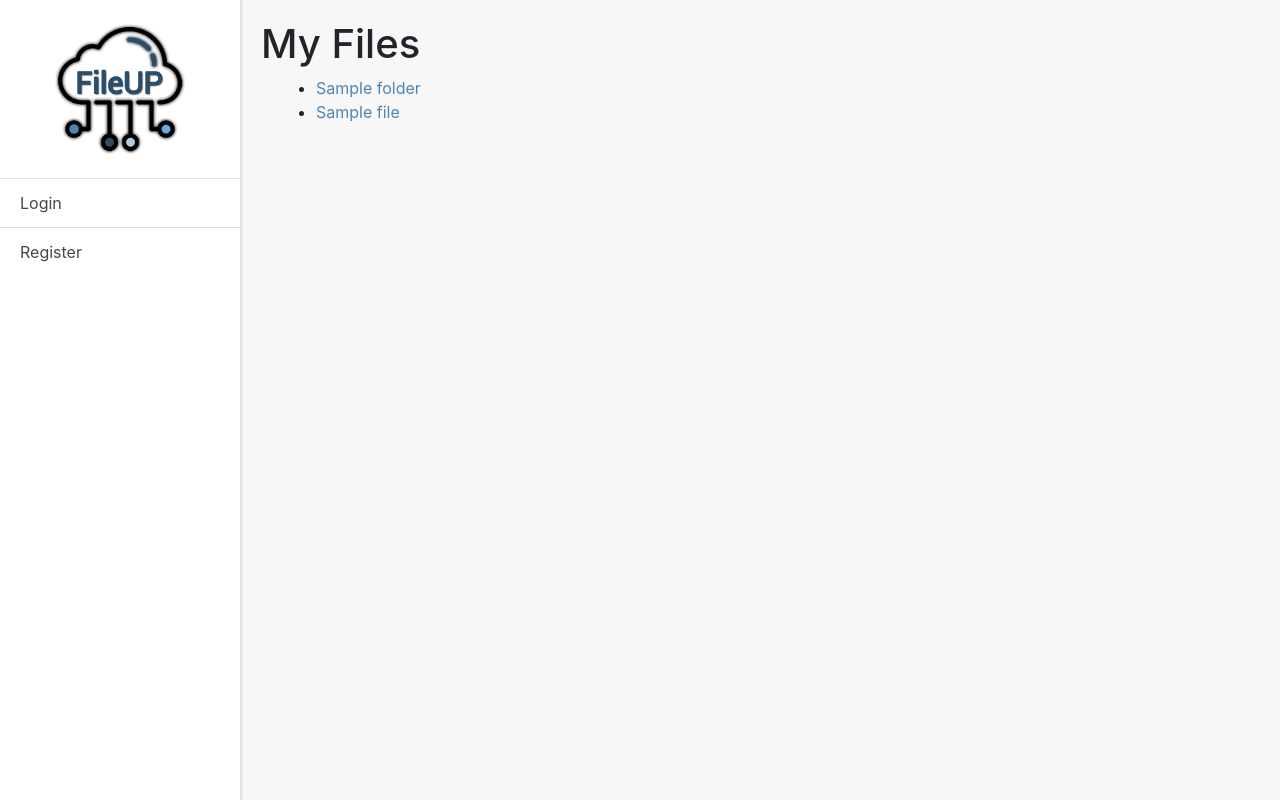
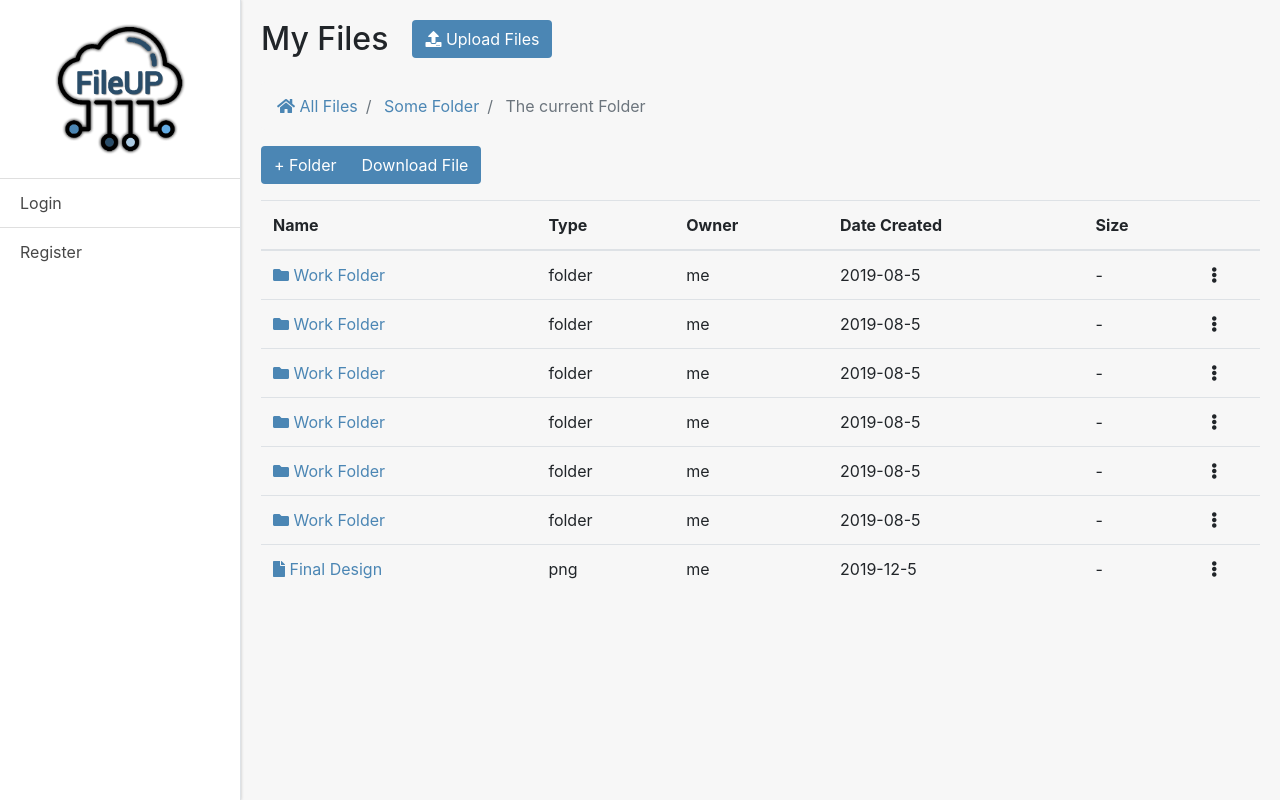
Before and after one commit to XanderTerbl1/FileUp, a Django app: template templates/myfiles/files.html in a window 1280 px wide. Run offline with Django 3.2, Linux system fonts and the light colour scheme; the template is opened without the code that fills it: values that come from a table or form of the project are taken from there, others are empty; tables that the repository leaves empty hold one stand-in row (values such as "Sample post"); some libraries are stand-ins or nearby versions.

Commit message:
Folder creation & myfiles ui added

```diff
--- a/fileup/static/css/styles.css
+++ b/fileup/static/css/styles.css
@@ -7,9 +7,28 @@ Color Scheme
 - #63ace5
 */
 
+.file-controls button:hover {
+    background: #2a4d69 !important;
+}
 
 a {
     color: #4b86b4;
+}
+
+a:hover {
+    color: #2a4d69;
+    text-decoration: none;
+}
+
+.btn {
+    color: white;
+    background-color: #4b86b4;
+    cursor: pointer;
+}
+
+.btn:hover {
+    color: white;
+    background-color: #2a4d69;
 }
 
 /* LOGIN/REGISTER SCREEN */
@@ -77,69 +96,14 @@ a {
     color: #fff;
 }
 
-
-/* FILE SCREENS */
-#upload-btn {
-    color: white;
-    background-color: #4b86b4;
-    cursor: pointer;
-}
-
-#upload-btn:hover {
-    color: white;
-    background-color: #2a4d69;
-}
-
-
 .breadcrumb {
     background: #f7f7f7;
-}
-
-/* The Popup Upload Modal */
-.modal {
-    display: none;
-    /* Hidden by default */
-    position: fixed;
-    /* Stay in place */
-    z-index: 1;
-    /* Sit on top */
-    padding-top: 100px;
-    /* Location of the box */
-    left: 0;
-    top: 0;
-    width: 100%;
-    /* Full width */
-    height: 100%;
-    /* Full height */
-    overflow: auto;
-    /* Enable scroll if needed */
-    background-color: rgb(0, 0, 0);
-    /* Fallback color */
-    background-color: rgba(0, 0, 0, 0.4);
-    /* Black w/ opacity */
-}
-
-.modal-body {
-    height: 400px;
-    width: 600px;
-
-    margin: auto;
-
-    border-radius: 20px;
-    background-color: white;
-}
-
-.upload-area {
-    height: 80%;
-    margin: 30px;
-
-    border-radius: 20px;
-    background-color: grey;
 }
 
 input[type="file"] {
     display: none;
 }
+
 /*
 
 .page-heading {
--- /dev/null
+++ b/fileup/static/js/myfiles.js
@@ -0,0 +1,33 @@
+$('#folder-create-form').on('submit', function(event){
+    event.preventDefault();
+    console.log("form submitted!")  // sanity check
+    create_folder();
+});
+
+function create_folder() {
+    console.log("create folder is working!") // sanity check
+    $.ajax({
+        url: "create_folder", // the endpoint
+        type: "POST", // http method
+        data: $("#folder-create-form").serialize(), // data sent with the post request
+        // handle a successful response
+        success: function (json) {
+            //Add the newly created file with the info you got from the request
+
+
+            //Reset the form
+            $("#folder-create-form")[0].reset()//[0] is workaround since reset() is not part of jquery
+
+            //
+            console.log("Folder Created Successfully");
+            console.log(json);
+        },
+        // handle a non-successful response
+        error: function (xhr, errmsg, err) {
+            // $('#results').html("<div class='alert-box alert radius' data-alert>Oops! We have encountered an error: "+errmsg+
+            //     " <a href='#' class='close'>&times;</a></div>"); // add the error to the dom
+            // console.log(xhr.status + ": " + xhr.responseText); // provide a bit more info about the error to the console
+            console.log("folder creation failed...")
+        }
+    });
+};
--- a/myfiles/urls.py
+++ b/myfiles/urls.py
@@ -3,4 +3,5 @@ from . import views
 
 urlpatterns = [
     path('', views.myfiles, name='myfiles'),
+    path('create_folder', views.create_folder, name='create_folder'),
 ]
--- a/templates/base.html
+++ b/templates/base.html
@@ -28,6 +28,8 @@
     <script src="{% static 'js/popper.js' %}"></script>
     <script src="{% static 'js/bootstrap.min.js' %}"></script>
     <script src="{% static 'js/main.js' %}"></script>
+    {% block extra_js %}
+    {% endblock %}
 
 </body>
 
--- a/templates/myfiles/files.html
+++ b/templates/myfiles/files.html
@@ -1,19 +1,178 @@
 {% extends 'base.html' %}
+
+{% load static %}
 
 {% block content %}
 
-<h1>My Files</h1>
-
-<div class="container">
-    <ul>
-        {% for folder in folders %}
-        <li><a href="#">{{ folder.name }}</a></li>
-        {% endfor %}
-
-        {% for file in files %}
-        <li><a href="#">{{ file.name }}</a></li>
-        {% endfor %}
-    </ul>
+<!-- Header & Upload -->
+<div class="container-fluid">
+    <div class="row">
+        <h2>My Files</h2>
+        <div class="ml-4">
+            <form id="upload-form">
+                <!-- Check django documentation for what files should be uploaded-->
+                <label for="file-upload" class="btn" id="upload-btn">
+                    <i class="fas fa-upload"></i> Upload Files
+                </label>
+                <input id="file-upload" type="file" />
+            </form>
+        </div>
+    </div>
 </div>
 
+<!-- Breadcrumb -->
+<section id="bc" class="mt-3">
+    <nav aria-label="breadcrumb">
+        <ol class="breadcrumb">
+            <li class="breadcrumb-item">
+                <a href="#">
+                    <i class="fas fa-home"></i> All Files</a>
+            </li>
+            <li class="breadcrumb-item">
+                <a href="#"> Some Folder</a>
+            </li>
+            <li class="breadcrumb-item active"> The current Folder</li>
+        </ol>
+    </nav>
+</section>
+
+<!-- File/Folder Controls-Buttonbar -->
+<div class="file-controls mb-3">
+    <div class="btn-group" role="group" aria-label="Basic example">
+        <button type="button" class="btn" data-toggle="modal" data-target="#createFolderModel">+ Folder</button>
+        <button type="button" class="btn">Download File</button>
+    </div>
+</div>
+
+<!-- Folder Creation Modal -->
+<!-- Form : folder-create-form -->
+<!-- Submit method overwritten in myfiles.js -->
+<div class="modal fade" id="createFolderModel" tabindex="-1" role="dialog" aria-labelledby="createFolderModelTitle"
+    aria-hidden="true">
+    <div class="modal-dialog modal-dialog-centered" role="document">
+        <form class="modal-content" id="folder-create-form" method="POST">
+            {% csrf_token %}
+            <div class="modal-header">
+                <h5 class="modal-title" id="createFolderModelLongTitle">Create New Folder</h5>
+                <button type="button" class="close" data-dismiss="modal" aria-label="Close">
+                    <span aria-hidden="true">&times;</span>
+                </button>
+            </div>
+            <div class="modal-body text-center">
+                <input type="hidden" name="current_folder_id" value="{{ current.id }}">
+                <input type="text" placeholder="Folder Name" name="folder_name">
+                <input type="submit" class="btn btn-primary" value="Create Folder">
+            </div>
+        </form>
+    </div>
+</div>
+
+
+<table class="table table-hover file-view">
+    <thead>
+        <tr>
+            <th scope="col">Name</th>
+            <th scope="col">Type</th>
+            <th scope="col">Owner</th>
+            <th scope="col">Date Created</th>
+            <th scope="col">Size</th>
+            <th scope="col">
+                <!--Actions Column -->
+            </th>
+        </tr>
+    </thead>
+    <tbody>
+        <tr>
+            <td>
+                <a href="index.html">
+                    <i class="fas fa-folder"></i>
+                    Work Folder</a>
+            </td>
+            <td>folder</td>
+            <td>me</td>
+            <td>2019-08-5</td>
+            <td>-</td>
+            <td> <i class="fas fa-ellipsis-v"></i></td>
+        </tr>
+        <tr>
+            <td>
+                <a href="index.html">
+                    <i class="fas fa-folder"></i>
+                    Work Folder</a>
+            </td>
+            <td>folder</td>
+            <td>me</td>
+            <td>2019-08-5</td>
+            <td>-</td>
+            <td> <i class="fas fa-ellipsis-v"></i></td>
+        </tr>
+        <tr>
+            <td>
+                <a href="index.html">
+                    <i class="fas fa-folder"></i>
+                    Work Folder</a>
+            </td>
+            <td>folder</td>
+            <td>me</td>
+            <td>2019-08-5</td>
+            <td>-</td>
+            <td> <i class="fas fa-ellipsis-v"></i></td>
+        </tr>
+        <tr>
+            <td>
+                <a href="index.html">
+                    <i class="fas fa-folder"></i>
+                    Work Folder</a>
+            </td>
+            <td>folder</td>
+            <td>me</td>
+            <td>2019-08-5</td>
+            <td>-</td>
+            <td> <i class="fas fa-ellipsis-v"></i></td>
+        </tr>
+        <tr>
+            <td>
+                <a href="index.html">
+                    <i class="fas fa-folder"></i>
+                    Work Folder</a>
+            </td>
+            <td>folder</td>
+            <td>me</td>
+            <td>2019-08-5</td>
+            <td>-</td>
+            <td> <i class="fas fa-ellipsis-v"></i></td>
+        </tr>
+        <tr>
+            <td>
+                <a href="index.html">
+                    <i class="fas fa-folder"></i>
+                    Work Folder</a>
+            </td>
+            <td>folder</td>
+            <td>me</td>
+            <td>2019-08-5</td>
+            <td>-</td>
+            <td> <i class="fas fa-ellipsis-v"></i></td>
+        </tr>
+
+        <!-- FILES -->
+        <tr>
+            <td>
+                <a href="index.html">
+                    <i class="fas fa-file"></i>
+                    Final Design</a>
+            </td>
+            <td>png</td>
+            <td>me</td>
+            <td>2019-12-5</td>
+            <td>-</td>
+            <td> <i class="fas fa-ellipsis-v"></i></td>
+        </tr>
+    </tbody>
+</table>
+
 {% endblock %}
+
+{% block extra_js %}
+<script src="{% static 'js/myfiles.js' %}"></script>
+{% endblock %}
```
Also changed, not shown: myfiles/views.py (+34 -1 lines).
